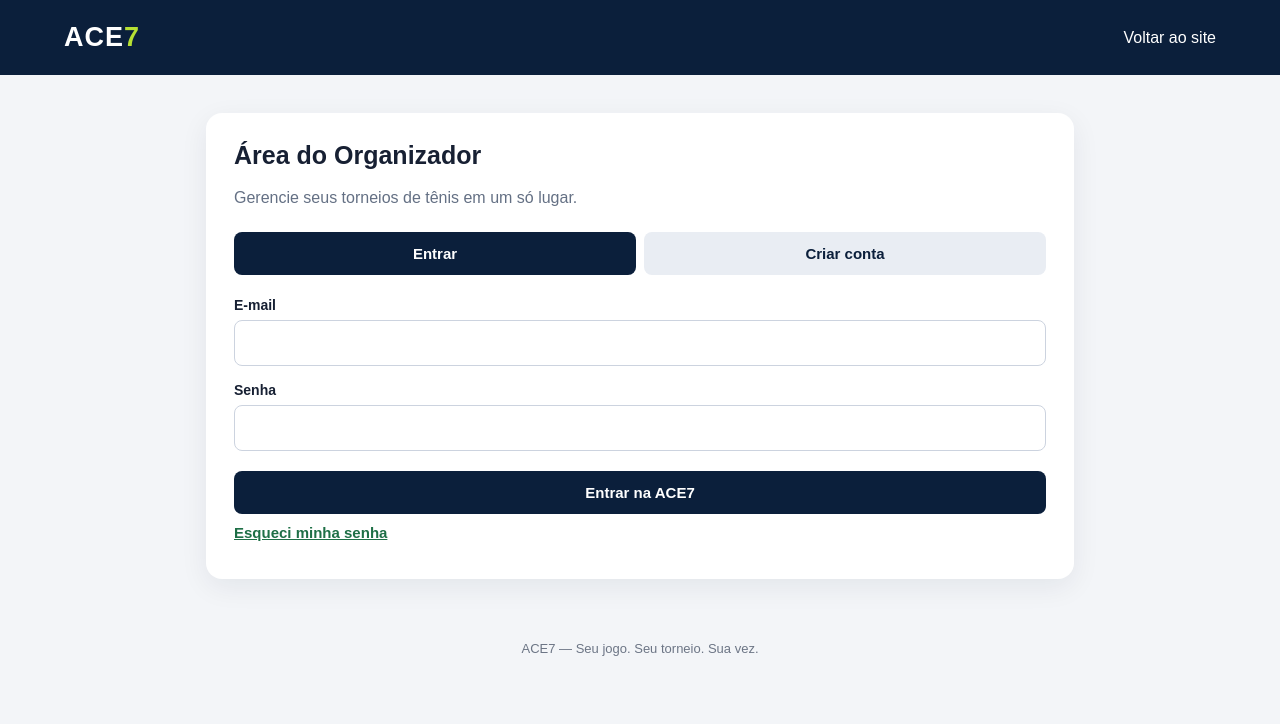
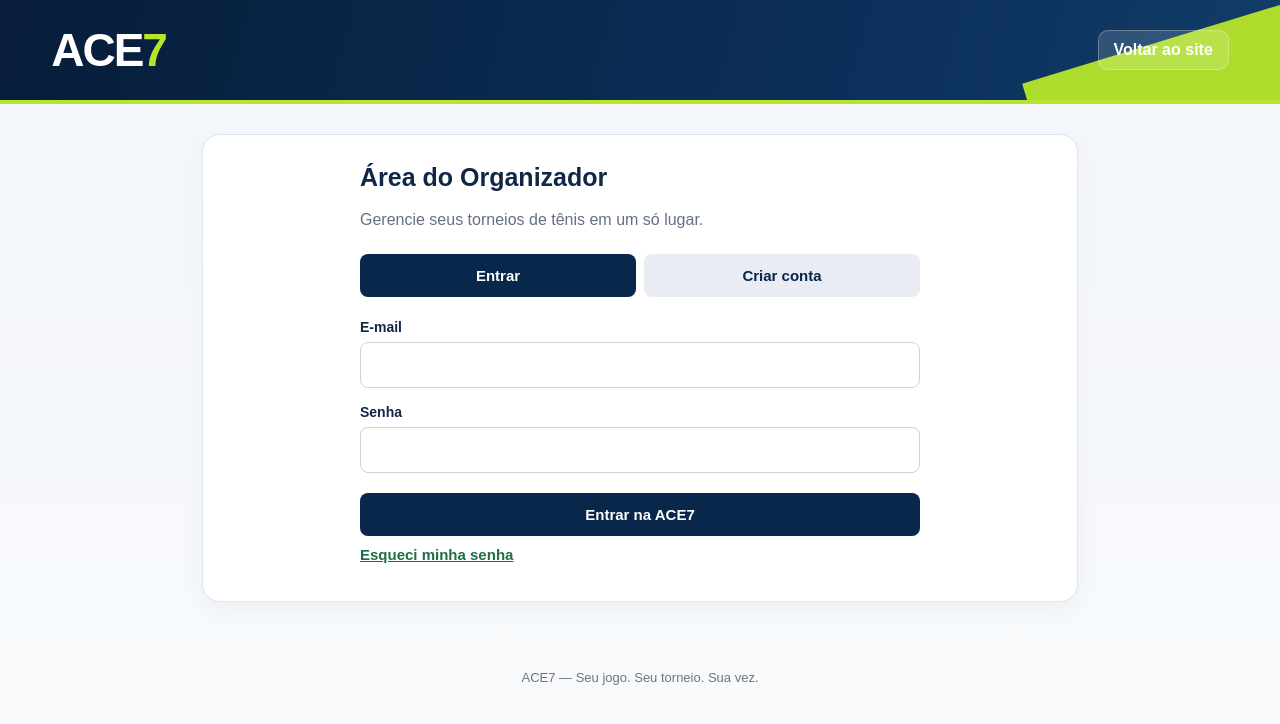
Before and after one commit to FabioAelo/ace7, a plain HTML site: page organizador/index.html in a window 1280 px wide. Drawn offline with nearby package versions, Linux system fonts and the light colour scheme.

Commit message:
Atualiza layout do organizador ao padrão visual ACE7 e estabiliza inicialização da sessão

```diff
--- a/organizador/index.html
+++ b/organizador/index.html
@@ -10,11 +10,11 @@
 :root{--navy:#0B1F3B;--lime:#B7E033;--green:#1E6F46;--bg:#f3f5f8}
 *{box-sizing:border-box}
 body{margin:0;font-family:Arial,Helvetica,sans-serif;background:var(--bg);color:#172033}
-header{background:var(--navy);color:white;padding:22px 5%;display:flex;justify-content:space-between;align-items:center;gap:16px}
-.brand{font-size:27px;font-weight:800;letter-spacing:1px}
+header{background:linear-gradient(105deg,#071d39 0%,#0c315d 72%,#123d67 100%);color:white;padding:22px clamp(18px,4vw,58px);display:flex;justify-content:space-between;align-items:center;gap:16px;min-height:104px;border-bottom:4px solid #b7e52b;position:relative;overflow:hidden}
+.brand{font-size:46px;font-weight:900;letter-spacing:-2px;line-height:1}
 .brand span{color:var(--lime)}
 header a{color:white;text-decoration:none}
-main{max-width:520px;margin:38px auto;padding:0 16px}
+main{width:min(calc(100% - 40px),1480px);max-width:1480px;margin:30px auto 42px;padding:0 12px}
 .card{background:white;padding:28px;border-radius:16px;box-shadow:0 8px 28px #0b1f3b12}
 h1{font-size:25px;margin:0 0 8px}
 .muted{color:#647084;line-height:1.5}
@@ -53,6 +53,26 @@ main{max-width:900px}
 button:disabled{opacity:.6;cursor:wait}
 @media(max-width:720px){.dashboard-grid{grid-template-columns:1fr}main{margin:20px auto}.card{padding:20px}header{padding:18px 5%}.field-grid{grid-template-columns:1fr}.field-full{grid-column:auto}}
 
+
+:root{--navy:#09264b;--lime:#b7e52b;--green:#1e6f46;--ink:#102746;--line:#dce5f0;--soft:#f4f7fb}
+html,body{min-height:100%;width:100%}
+body{background:linear-gradient(180deg,#f3f6fa 0%,#f8fafc 100%);color:var(--ink)}
+body>header:after{content:"";position:absolute;right:-35px;bottom:-70px;width:280px;height:130px;background:var(--lime);transform:rotate(-17deg);opacity:.95;pointer-events:none}
+body>header>*{position:relative;z-index:1}
+header a{background:rgba(255,255,255,.14);border:1px solid rgba(255,255,255,.28);border-radius:10px;padding:10px 15px;font-weight:700}
+main>section.card{width:100%;max-width:none;padding:28px;border:1px solid var(--line);border-radius:18px;background:#fff;box-shadow:0 8px 24px #0b27420b}
+#authArea{max-width:560px;margin:0 auto}
+#dashboard{display:block;width:100%;max-width:none;min-width:0;overflow-wrap:anywhere}
+#dashboard>.dashboard-intro{width:100%;background:#fff;border:1px solid var(--line);border-radius:18px;padding:24px 26px;box-shadow:0 8px 26px #0b27420d;align-items:center}
+#dashboard h1{font-size:clamp(25px,3vw,34px);color:var(--navy);letter-spacing:-.7px}
+#userInfo{background:#edf2f8;border:0;color:#173453;border-radius:11px;margin:14px 0 0;padding:12px 15px}
+#dashboard .card{width:100%;max-width:none;border:1px solid var(--line);border-radius:18px;background:#fff;box-shadow:0 8px 24px #0b27420b;padding:24px}
+#dashboard .section-title{font-size:21px;color:var(--navy);letter-spacing:-.25px}
+#dashboard .dashboard-grid{grid-template-columns:repeat(2,minmax(0,1fr));align-items:start;gap:20px;margin-top:20px}
+#dashboard .secondary{background:#edf2f8;color:var(--navy)}
+#dashboard input,#dashboard select,#dashboard textarea{max-width:100%}
+footer{padding:26px 16px}
+@media(max-width:760px){main{width:100%;padding:0 12px;margin:18px auto 30px}main>section.card{padding:18px}#dashboard>.dashboard-intro{padding:18px}#dashboard .card{padding:18px}#dashboard .dashboard-grid{grid-template-columns:1fr}header{padding:18px 5%}.brand{font-size:38px}}
 </style>
 </head>
 <body>
@@ -533,7 +553,9 @@ button:disabled{opacity:.6;cursor:wait}
     showMessage('Você saiu da sua conta.');
   });
 
-  client.auth.onAuthStateChange(async (event, session) => {
+  // O callback de autenticação não deve aguardar operações assíncronas.
+  // A sessão inicial é recebida pelo evento INITIAL_SESSION do Supabase.
+  client.auth.onAuthStateChange((event, session) => {
     if (event === 'PASSWORD_RECOVERY') {
       recoveryMode = true;
       authArea.classList.remove('hidden');
@@ -542,10 +564,12 @@ button:disabled{opacity:.6;cursor:wait}
       showMessage('Defina sua nova senha.');
       return;
     }
-    await renderSession(session);
+    if (event === 'INITIAL_SESSION' || event === 'SIGNED_IN' || event === 'SIGNED_OUT' || event === 'TOKEN_REFRESHED' || event === 'USER_UPDATED') {
+      setTimeout(() => {
+        renderSession(session);
+      }, 0);
+    }
   });
-
-  client.auth.getSession().then(({ data }) => renderSession(data.session));
 })();
 </script>
 </body>
```
